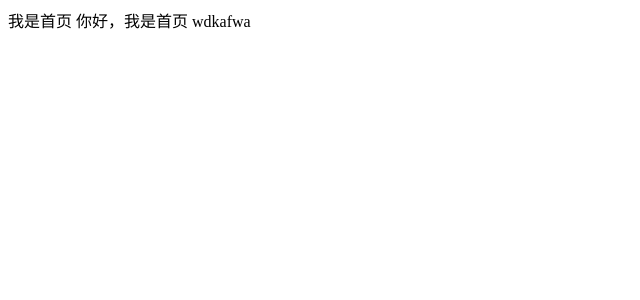
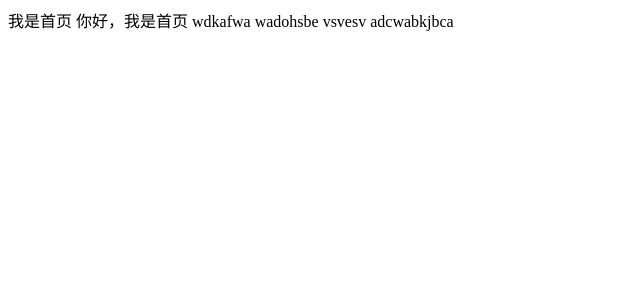
Before and after one commit to yqc0911/nuxt_demo, a Nuxt app: page / in a window 1280 px wide. Shown: the top 300 px of the page, without its empty margins (0-640 px from the left). Built offline with nearby package versions, Linux system fonts and the light colour scheme.

Commit message:
wanchengzuc

```diff
--- a/app/pages/index.vue
+++ b/app/pages/index.vue
@@ -4,6 +4,10 @@
         你好，我是首页
 
         wdkafwa
+        wadohsbe
+        vsvesv
+        adcwabkjbca
+
     </div>
 </template>
 
```
